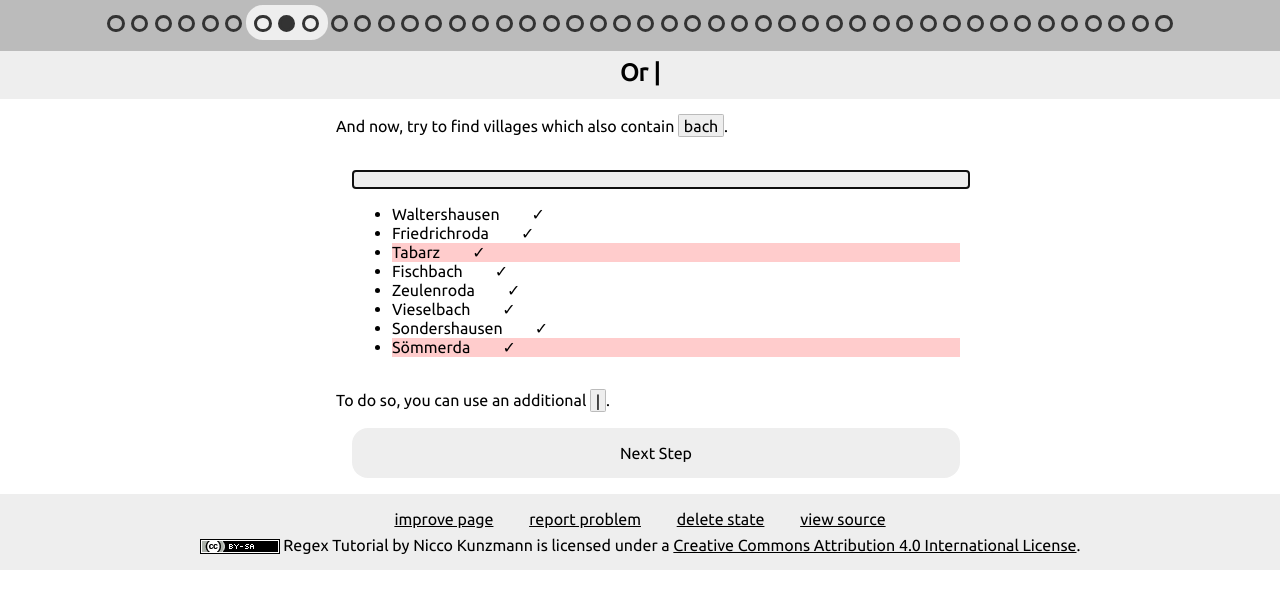
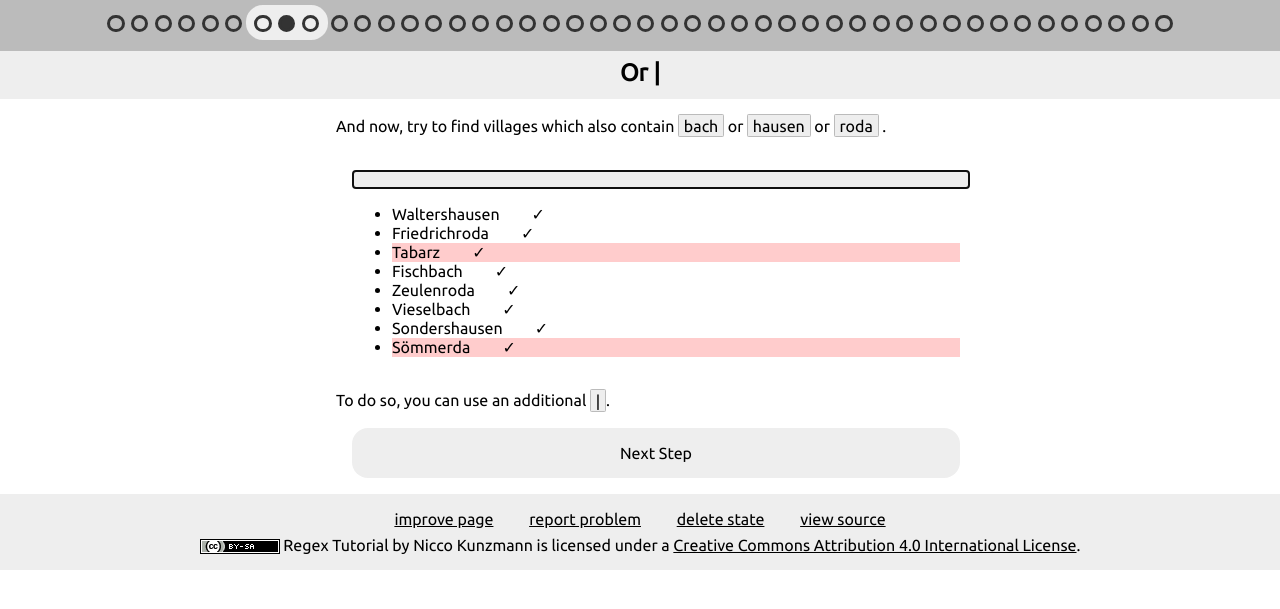
Before and after one commit to CoderDojoPotsdam/regex-tutorial, a Jekyll site: the page built from steps/03-02-or.html, in a window 1280 px wide. Shown: the top 609 px of the page. Built offline with Jekyll 4.4.1, drawn with Linux system fonts in a browser that asks for light colours.

Commit message:
Update 03-02-or.html
Easiest change

```diff
--- a/steps/03-02-or.html
+++ b/steps/03-02-or.html
@@ -5,7 +5,7 @@ lang: en
 ---
 <p>
   <!-- I do not think native English speakers know to look for "hausen" or "roda". Maybe explain why you would use those. -->
-  And now, try to find villages which also contain <span class="regex">bach</span>.
+  And now, try to find villages which also contain <span class="regex">bach</span> or <span class="regex">hausen</span> or <span class="regex">roda</span> .
 </p>
 <div class="playfield">
   <input type="text" value="" class="regex" reference="hausen|roda|bach">
```
